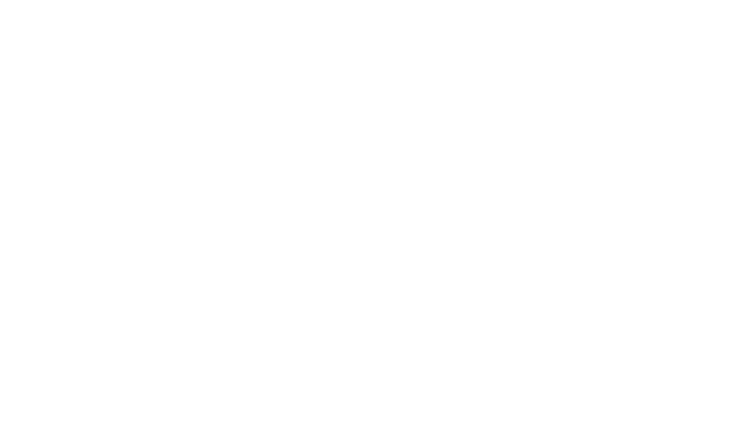
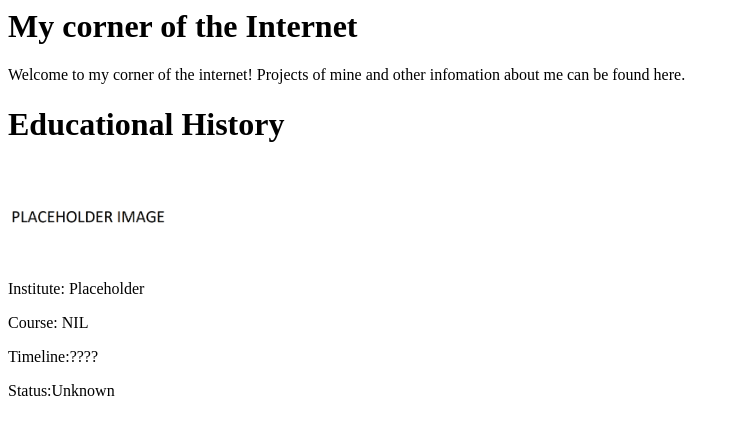
Before and after one commit to LeongYuXuan/Assignment-1, a plain HTML site: page index.html in a window 1280 px wide. Shown: the whole page, without its empty margins (0-740 px from the left). Drawn offline with Linux system fonts and the light colour scheme.

Commit message:
Added plchdlr image and added section to EduHist

```diff
--- a/index.html
+++ b/index.html
@@ -16,6 +16,20 @@
         <!--[if lt IE 7]>
             <p class="browsehappy">You are using an <strong>outdated</strong> browser. Please <a href="#">upgrade your browser</a> to improve your experience.</p>
         <![endif]-->
+        <div class = "header">
+            <h1>My corner of the Internet</h1>
+            <p>Welcome to my corner of the internet! Projects of mine and other infomation about me can be found here.</p>
+        </div>
+        <div class = "EduHist">
+            <h1>Educational History</h1>
+            <img src="/images/For Edu Hist/PLACEHOLDER IMAGE.png" alt ="placeholder image"
+            style = "height:100px;">
+            <p>Institute: Placeholder</p>
+            <p>Course: NIL</p>
+            <p>Timeline:????</p>
+            <p>Status:Unknown</p>
+        </div>
+
 
         <script src="" async defer></script>
     </body>
```
Also changed, not shown: images/For Edu Hist/PLACEHOLDER IMAGE.png (added).
